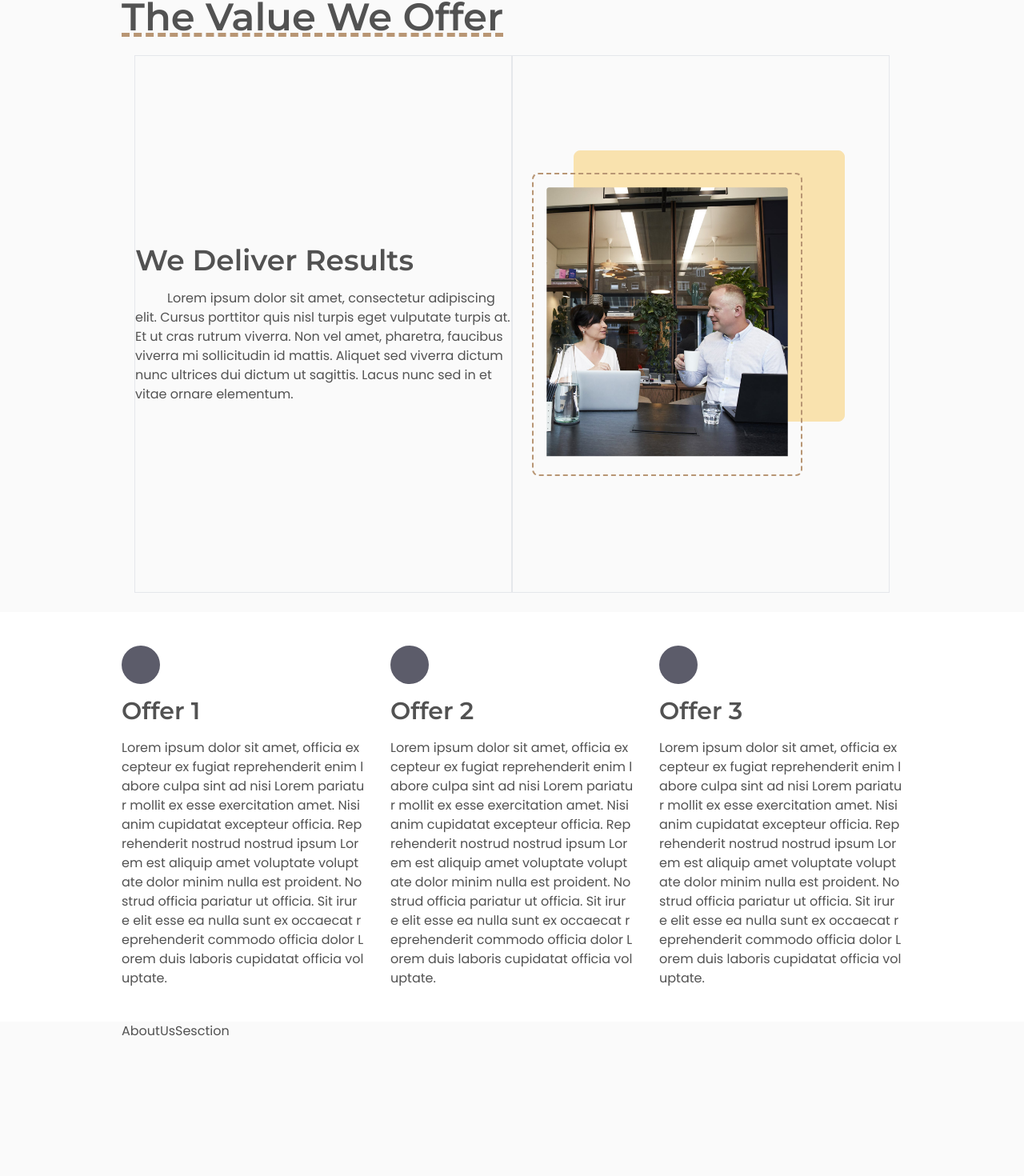
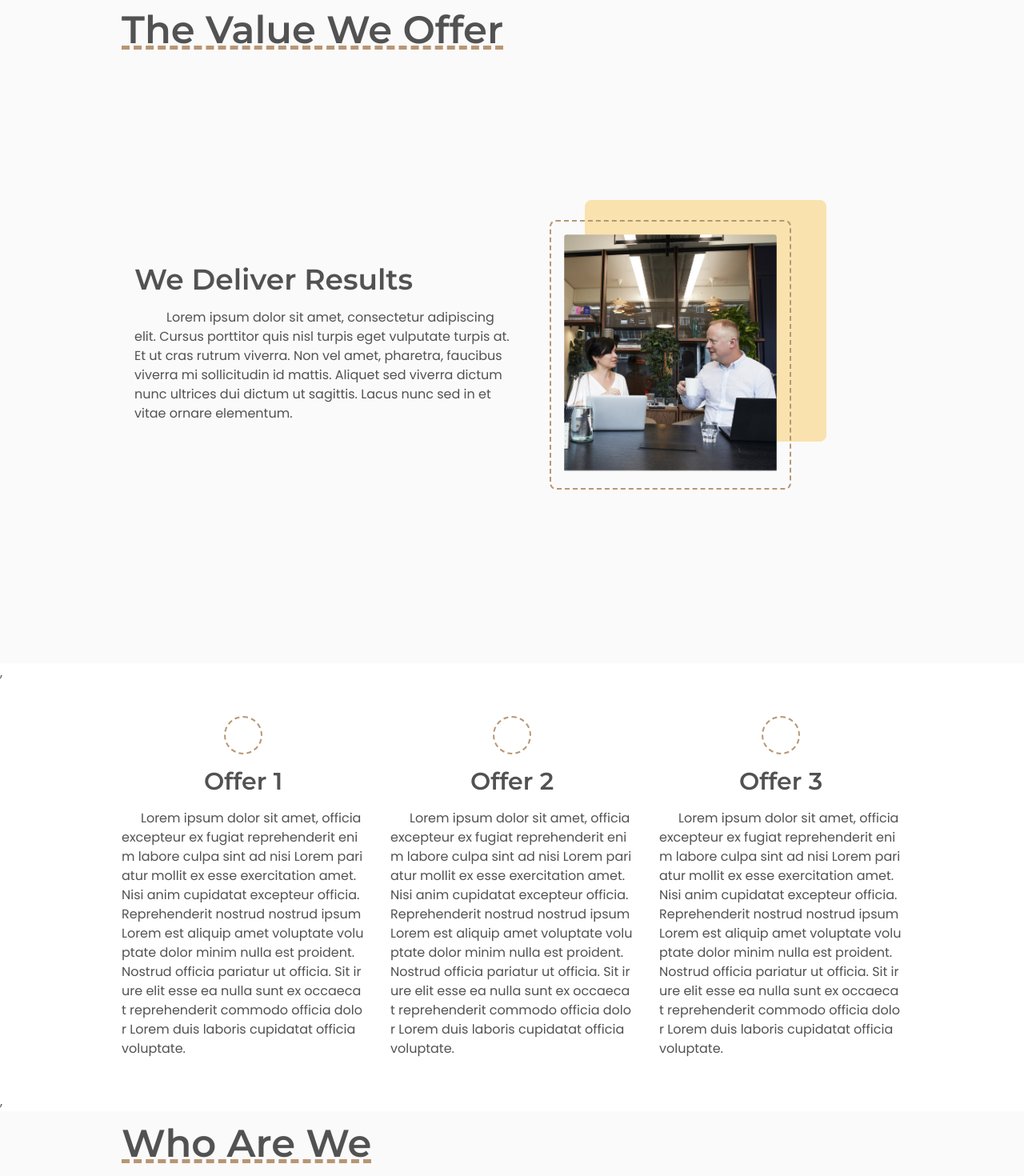
Before and after one commit to BechirMakhlouf/sales-elite-swiss, a Next.js app: page /en in a window 1280 px wide. Shown: the part 976-2446 px from the top of the page at 80% size. Built offline with nearby package versions, Linux system fonts and the light colour scheme.

Commit message:
fix: sections layout

```diff
--- a/app/[locale]/page.tsx
+++ b/app/[locale]/page.tsx
@@ -1,3 +1,5 @@
+import { ReactNode } from "react";
+
 import Header from "@/components/Header";
 import HeroSection from "@/components/HeroSection";
 import ServicesSection from "@/components/ServicesSection";
@@ -5,32 +7,17 @@ import OffersSection from "@/components/OffersSection";
 import AboutUsSesction from "@/components/AboutUsSection";
 import ContactUsSection from "@/components/ContactUsSection";
 import Footer from "@/components/Footer";
-import { ReactNode } from "react";
 
 export default function Index() {
-  const Sections: ReactNode[] = [
-    <HeroSection />,
-    <ServicesSection />,
-    <OffersSection />,
-    <AboutUsSesction />,
-    <ContactUsSection />,
-    <Footer />,
-  ];
-
   return (
     <>
       <Header />
-      {Sections.map((ele, i) => (
-        <div
-          className={`w-screen flex justify-center ${
-            i % 2 ? "bg-alternate-background" : ""
-          }`}
-        >
-          <div className="w-full lg:w-[90%] xl:w-[80%] px-6">
-            {ele}
-          </div>
-        </div>
-      ))}
+      <HeroSection />
+      <ServicesSection />,
+      <OffersSection />,
+      <AboutUsSesction />,
+      <ContactUsSection />,
+      <Footer />,
     </>
   );
 }
--- a/components/AboutUsSection.tsx
+++ b/components/AboutUsSection.tsx
@@ -1,7 +1,28 @@
 import React from "react";
 
 const AboutUsSesction = () => {
-  return <div className="w-full h-screen">AboutUsSesction</div>;
+  return (
+    <>
+      <div className="w-screen flex justify-center bg-alternate-background">
+        <div className="w-full lg:w-[90%] xl:w-[80%] px-6">
+          <div className="w-full h-screen">
+            <h1 className="my-4 text-5xl underline decoration-dashed decoration-secondary">
+              Who Are We
+            </h1>
+          </div>
+        </div>
+      </div>
+      <div className="w-screen flex justify-center">
+        <div className="w-full lg:w-[90%] xl:w-[80%] px-6">
+          <div className="w-full h-screen">
+            <h1 className="my-4 text-5xl underline decoration-dashed decoration-secondary">
+              Who Are We
+            </h1>
+          </div>
+        </div>
+      </div>
+    </>
+  );
 };
 
 export default AboutUsSesction;
--- a/components/ContactUsSection.tsx
+++ b/components/ContactUsSection.tsx
@@ -4,15 +4,17 @@ import React from "react";
 const ContactUsSection = () => {
   return (
     <>
-      <div>
+      <div className="w-screen flex justify-center bg-alternate-background">
+        <div className="w-full lg:w-[90%] xl:w-[80%] px-6">
+          <div className="py-8">
             <h1 className="m-4 text-5xl underline decoration-dashed decoration-secondary">
               Let&apos;s Get In Touch!
             </h1>
-        <div className="flex flex-col lg:flex-row p-8 justify-center items-center gap-x-12">
+            <div className="flex flex-col lg:flex-row p-8 justify-center items-center gap-y-8 lg:gap-y-0 lg:gap-x-12">
               {/* full name */}
               <form
                 action=""
-            className="min-w-[32rem] p-6 flex flex-col gap-y-2 border-2 border-secondary border-dashed rounded-md"
+                className="min-w-[32rem] p-6 flex flex-col gap-y-2 border-2 border-secondary border-dashed rounded-md bg-background"
                 onSubmit={(e) => {
                   e.preventDefault();
                   console.log(e);
@@ -25,7 +27,7 @@ const ContactUsSection = () => {
                     <input
                       name="first-name"
                       type="text"
-                  className="block w-full h-10 border-2 border-secondary border-dashed rounded-md"
+                      className="block px-2 w-full h-10 border-2 border-secondary border-dashed rounded-md"
                       required
                     />
                   </div>
@@ -34,7 +36,7 @@ const ContactUsSection = () => {
                     <input
                       name="second-name"
                       type="text"
-                  className="block h-10 w-full border-2 border-secondary border-dashed rounded-md"
+                      className="block px-2 h-10 w-full border-2 border-secondary border-dashed rounded-md"
                       required
                     />
                   </div>
@@ -44,7 +46,7 @@ const ContactUsSection = () => {
                 <input
                   name="email-address"
                   type="email"
-              className="block w-full h-10 border-2 border-secondary border-dashed rounded-md"
+                  className="block px-2 w-full h-10 border-2 border-secondary border-dashed rounded-md"
                   required
                 />
                 {/* Object */}
@@ -52,7 +54,7 @@ const ContactUsSection = () => {
                 <input
                   name="email-object"
                   type="text"
-              className="block w-full h-10 border-2 border-secondary border-dashed rounded-md"
+                  className="block px-2 w-full h-10 border-2 border-secondary border-dashed rounded-md"
                   required
                 />
 
@@ -62,7 +64,7 @@ const ContactUsSection = () => {
                   id=""
                   cols={30}
                   rows={10}
-              className="block w-full border-2 border-secondary border-dashed rounded-md"
+                  className="block px-2 py-2 w-full border-2 border-secondary border-dashed rounded-md"
                   required
                 >
                 </textarea>{" "}
@@ -71,10 +73,14 @@ const ContactUsSection = () => {
                   className="inline-block w-fit px-4 py-2 border-2 border-secondary border-dashed rounded-md"
                 />
               </form>
-          <h1 className="text-4xl underline decoration-dashed decoration-secondary">or</h1>
-          <div className="p-6 border-2 border-secondary border-dashed rounded-md">
+              <h1 className="text-4xl underline decoration-dashed decoration-secondary">
+                or
+              </h1>
+              <div className="p-6 border-2 border-secondary border-dashed rounded-md bg-background">
                 <h1 className="text-center text-4xl">Call Us</h1>
                 <h1 className="text-4xl text-secondary">+123 457891011</h1>
+              </div>
+            </div>
           </div>
         </div>
       </div>
--- a/components/Footer.tsx
+++ b/components/Footer.tsx
@@ -5,6 +5,8 @@ import FullLogoWithSlogan from "@/public/Full Logo with slogan.svg";
 const Footer = () => {
   return (
     <>
+      <div className="w-screen flex justify-center">
+        <div className="w-full lg:w-[90%] xl:w-[80%] px-6">
           <div className="w-full h-[30vh] flex items-stretch flex-wrap flex-col-reverse md:flex-col">
             <div className="w-1/2 min-w-[200px] h-full flex flex-col justify-center gap-11">
               <Image
@@ -22,6 +24,8 @@ const Footer = () => {
               </ul>
             </div>
           </div>
+        </div>
+      </div>
     </>
   );
 };
--- a/components/HeroSection.tsx
+++ b/components/HeroSection.tsx
@@ -5,6 +5,9 @@ import LandingPageImage from "@/public/images/landing-page-photo.png";
 const HeroSection = () => {
   return (
     <>
+      <div className="w-screen flex justify-center">
+        <div className="w-full lg:w-[90%] xl:w-[80%] px-6">
+
           <div className="w-full h-fit xl:h-screen min-h-[54em] bg-background flex xl:flex-nowrap flex-wrap justify-stretch items-stretch">
             <div className="w-full min-h-[60vh] pt-12 xl:w-[50%] h-full flex justify-center items-start md:items-center ">
               <div className="w-full px-6 h-[80%] flex flex-col justify-center items-center xl:pt-16 xl:justify-start gap-y-12">
@@ -27,7 +30,7 @@ const HeroSection = () => {
             </div>
 
             <div className="min-h-[440px] sm:p-12 xl:p-0 w-full lg:h-full xl:w-[50%] flex justify-center items-center">
-          <div className="w-[90%] flex justify-center">
+              <div className="w-[90%] flex justify-center pt-[6%] ">
                 <div className="w-full relative flex">
                   <Image
                     alt="landing page image"
@@ -41,6 +44,8 @@ const HeroSection = () => {
               </div>
             </div>
           </div>
+        </div>
+      </div>
     </>
   );
 };
--- a/components/OffersSection.tsx
+++ b/components/OffersSection.tsx
@@ -3,49 +3,56 @@ import React from "react";
 const OffersSection = () => {
   return (
     <>
-      <div className="py-6 min-h-[32rem] bg-background flex justify-center items-center">
-        <div className="flex flex-col gap-y-8 lg:flex-row lg:gap-x-8">
-          <div className="flex flex-col gap-y-4">
-            <div className="w-12 h-12 rounded-[50%] bg-primary"></div>
+      <div className="w-screen flex justify-center">
+        <div className="w-full lg:w-[90%] xl:w-[80%] px-6">
+          <div className="py-8 min-h-[32rem] bg-background flex justify-center items-center">
+            <div className="flex flex-col items-center gap-y-8 lg:flex-row lg:gap-x-8">
+              <div className="flex justify-center items-center max-w-lg lg:items-left flex-col gap-y-4">
+                <div className="w-12 h-12 rounded-[50%] border-2 border-secondary border-dashed">
+                </div>
                 <h2 className="text-3xl">Offer 1</h2>
-            <p className="break-all">
+                <p className="indent-6 break-all ">
                   Lorem ipsum dolor sit amet, officia excepteur ex fugiat
-              reprehenderit enim labore culpa sint ad nisi Lorem pariatur mollit
-              ex esse exercitation amet. Nisi anim cupidatat excepteur officia.
-              Reprehenderit nostrud nostrud ipsum Lorem est aliquip amet
-              voluptate voluptate dolor minim nulla est proident. Nostrud
-              officia pariatur ut officia. Sit irure elit esse ea nulla sunt ex
-              occaecat reprehenderit commodo officia dolor Lorem duis laboris
-              cupidatat officia voluptate.
+                  reprehenderit enim labore culpa sint ad nisi Lorem pariatur
+                  mollit ex esse exercitation amet. Nisi anim cupidatat
+                  excepteur officia. Reprehenderit nostrud nostrud ipsum Lorem
+                  est aliquip amet voluptate voluptate dolor minim nulla est
+                  proident. Nostrud officia pariatur ut officia. Sit irure elit
+                  esse ea nulla sunt ex occaecat reprehenderit commodo officia
+                  dolor Lorem duis laboris cupidatat officia voluptate.
                 </p>
               </div>
-          <div className="flex flex-col gap-y-4">
-            <div className="w-12 h-12 rounded-[50%] bg-primary"></div>
+              <div className="flex max-w-lg items-center lg:items-left flex-col gap-y-4">
+                <div className="w-12 h-12 rounded-[50%] border-2 border-secondary border-dashed">
+                </div>
                 <h2 className="text-3xl">Offer 2</h2>
-            <p className="break-all">
+                <p className="indent-6 break-all">
                   Lorem ipsum dolor sit amet, officia excepteur ex fugiat
-              reprehenderit enim labore culpa sint ad nisi Lorem pariatur mollit
-              ex esse exercitation amet. Nisi anim cupidatat excepteur officia.
-              Reprehenderit nostrud nostrud ipsum Lorem est aliquip amet
-              voluptate voluptate dolor minim nulla est proident. Nostrud
-              officia pariatur ut officia. Sit irure elit esse ea nulla sunt ex
-              occaecat reprehenderit commodo officia dolor Lorem duis laboris
-              cupidatat officia voluptate.
+                  reprehenderit enim labore culpa sint ad nisi Lorem pariatur
+                  mollit ex esse exercitation amet. Nisi anim cupidatat
+                  excepteur officia. Reprehenderit nostrud nostrud ipsum Lorem
+                  est aliquip amet voluptate voluptate dolor minim nulla est
+                  proident. Nostrud officia pariatur ut officia. Sit irure elit
+                  esse ea nulla sunt ex occaecat reprehenderit commodo officia
+                  dolor Lorem duis laboris cupidatat officia voluptate.
                 </p>
               </div>
-          <div className="flex flex-col gap-y-4">
-            <div className="w-12 h-12 rounded-[50%] bg-primary"></div>
+              <div className="flex max-w-lg items-center lg:items-left flex-col gap-y-4">
+                <div className="w-12 h-12 rounded-[50%] border-2 border-secondary border-dashed">
+                </div>
                 <h2 className="text-3xl">Offer 3</h2>
-            <p className="break-all">
+                <p className="indent-6 break-all">
                   Lorem ipsum dolor sit amet, officia excepteur ex fugiat
-              reprehenderit enim labore culpa sint ad nisi Lorem pariatur mollit
-              ex esse exercitation amet. Nisi anim cupidatat excepteur officia.
-              Reprehenderit nostrud nostrud ipsum Lorem est aliquip amet
-              voluptate voluptate dolor minim nulla est proident. Nostrud
-              officia pariatur ut officia. Sit irure elit esse ea nulla sunt ex
-              occaecat reprehenderit commodo officia dolor Lorem duis laboris
-              cupidatat officia voluptate.
+                  reprehenderit enim labore culpa sint ad nisi Lorem pariatur
+                  mollit ex esse exercitation amet. Nisi anim cupidatat
+                  excepteur officia. Reprehenderit nostrud nostrud ipsum Lorem
+                  est aliquip amet voluptate voluptate dolor minim nulla est
+                  proident. Nostrud officia pariatur ut officia. Sit irure elit
+                  esse ea nulla sunt ex occaecat reprehenderit commodo officia
+                  dolor Lorem duis laboris cupidatat officia voluptate.
                 </p>
+              </div>
+            </div>
           </div>
         </div>
       </div>
--- a/components/ServicesSection.tsx
+++ b/components/ServicesSection.tsx
@@ -1,16 +1,18 @@
 import React from "react";
 import Image from "next/image";
 
-import LandingPageImage from "@/public/images/landing-page-photo.png"
+import LandingPageImage from "@/public/images/landing-page-photo.png";
 const ServicesSection = () => {
   return (
     <>
-      <div className="pt-4 w-full h-screen bg-alternate-background">
+      <div className="w-screen flex justify-center bg-alternate-background">
+        <div className="w-full lg:w-[90%] xl:w-[80%] px-6">
+      <div className="py-8 w-full ">
         <h1 className="my-4 text-5xl underline decoration-dashed decoration-secondary">
           The Value We Offer
         </h1>
-        <div className="my-6 mx-4 flex min-h-[42rem] justify-stretch items-stretch">
-          <div className="w-full border flex flex-col justify-center gap-y-4">
+        <div className="my-8 mx-4 flex flex-col gap-y-6 lg:gap-y-0 lg:flex-row min-h-[42rem] justify-stretch items-stretch">
+          <div className="w-full  flex flex-col justify-center gap-y-4">
             <h2 className="text-4xl">We Deliver Results</h2>
             <p className="indent-10">
               Lorem ipsum dolor sit amet, consectetur adipiscing elit. Cursus
@@ -21,8 +23,8 @@ const ServicesSection = () => {
               elementum.
             </p>
           </div>
-          <div className="w-full border flex items-center justify-center">
-          <div className="w-[90%] flex justify-center">
+          <div className="w-full flex items-center justify-center">
+            <div className="w-[80%] pt-[6%] flex justify-center">
               <div className="w-full relative flex">
                 <Image
                   alt="landing page image"
@@ -30,7 +32,9 @@ const ServicesSection = () => {
                   width={700}
                   className="relative z-10 w-[80%] rounded-lg p-4 border-2 border-dashed border-secondary "
                 />
-              <div className="w-[80%]  aspect-square bg-accent absolute right-8 bottom-[18%] rounded-lg -z-0 border border-accent">
+                <div className="w-[80%] aspect-square bg-accent absolute right-8 bottom-[18%] rounded-lg -z-0 border border-accent">
+                </div>
+              </div>
             </div>
           </div>
         </div>
```
Lines whose indentation alone changed are shown as unchanged.
